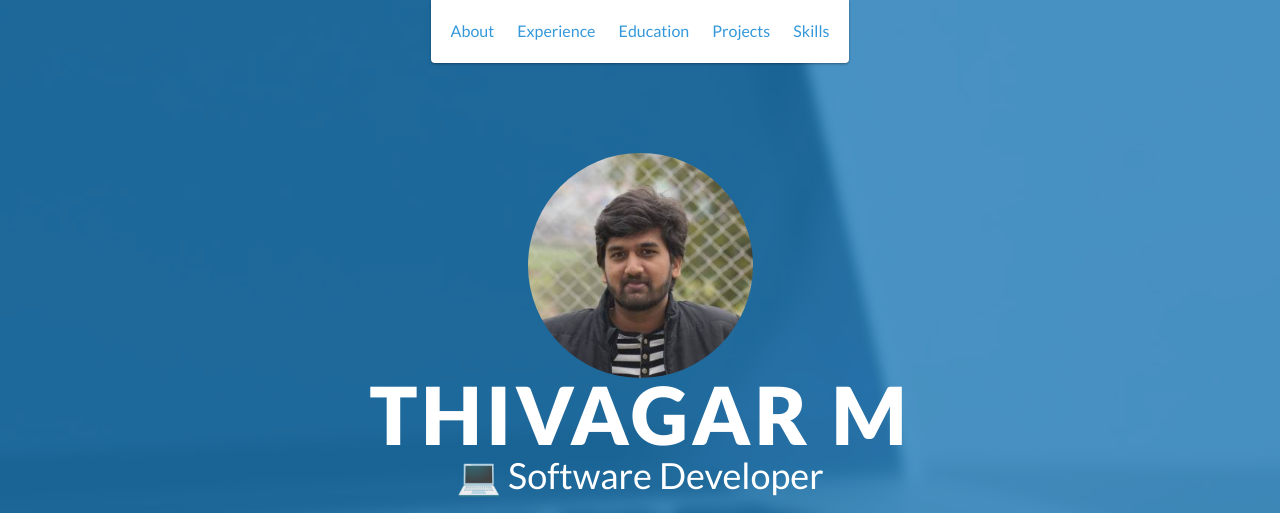
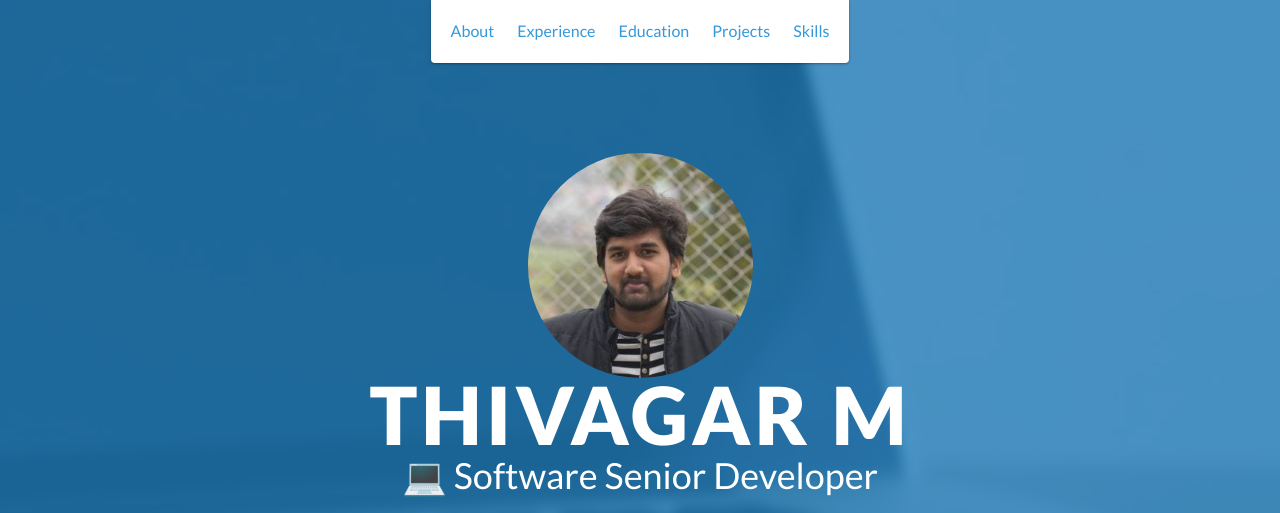
Before and after one commit to thivagar-manickam/thivagar-manickam.github.io, a website: page index.html in a window 1280 px wide. Shown: the top 513 px of the page. Drawn offline with nearby package versions, Linux system fonts and the light colour scheme.

Commit message:
Updated the role designation

```diff
--- a/index.html
+++ b/index.html
@@ -14,7 +14,7 @@
     <meta name="description"
         content="Thivagar - Software Developer, Full Stack Development" />
     <meta name="viewport" content="width=device-width, initial-scale=1">
-    <title>Thivagar M - Software Developer</title>
+    <title>Thivagar M - Software Senior Developer</title>
 	<link rel="shortcut icon" href="favicon.ico" type="image/x-icon">
 	<link rel="icon" href="favicon.ico" type="image/x-icon">
     <link href="https://fonts.googleapis.com/css?family=Lato:300,400,700,900" rel="stylesheet">
@@ -66,7 +66,7 @@
         <div id="lead-content">
             <img src="./images/thivagar-image.JPG" alt="Avatar" class="circular--square">
             <h1>Thivagar M</h1>
-            <h2> 💻 Software Developer</h2>
+            <h2> 💻 Software Senior Developer</h2>
             <a href="https://drive.google.com/file/d/15sNwFHblti0itx7rAA1SL7sDvaukYdCl/view?usp=sharing"
                 target="_blank" class="btn-rounded-white">Download Resume</a>
 
```
